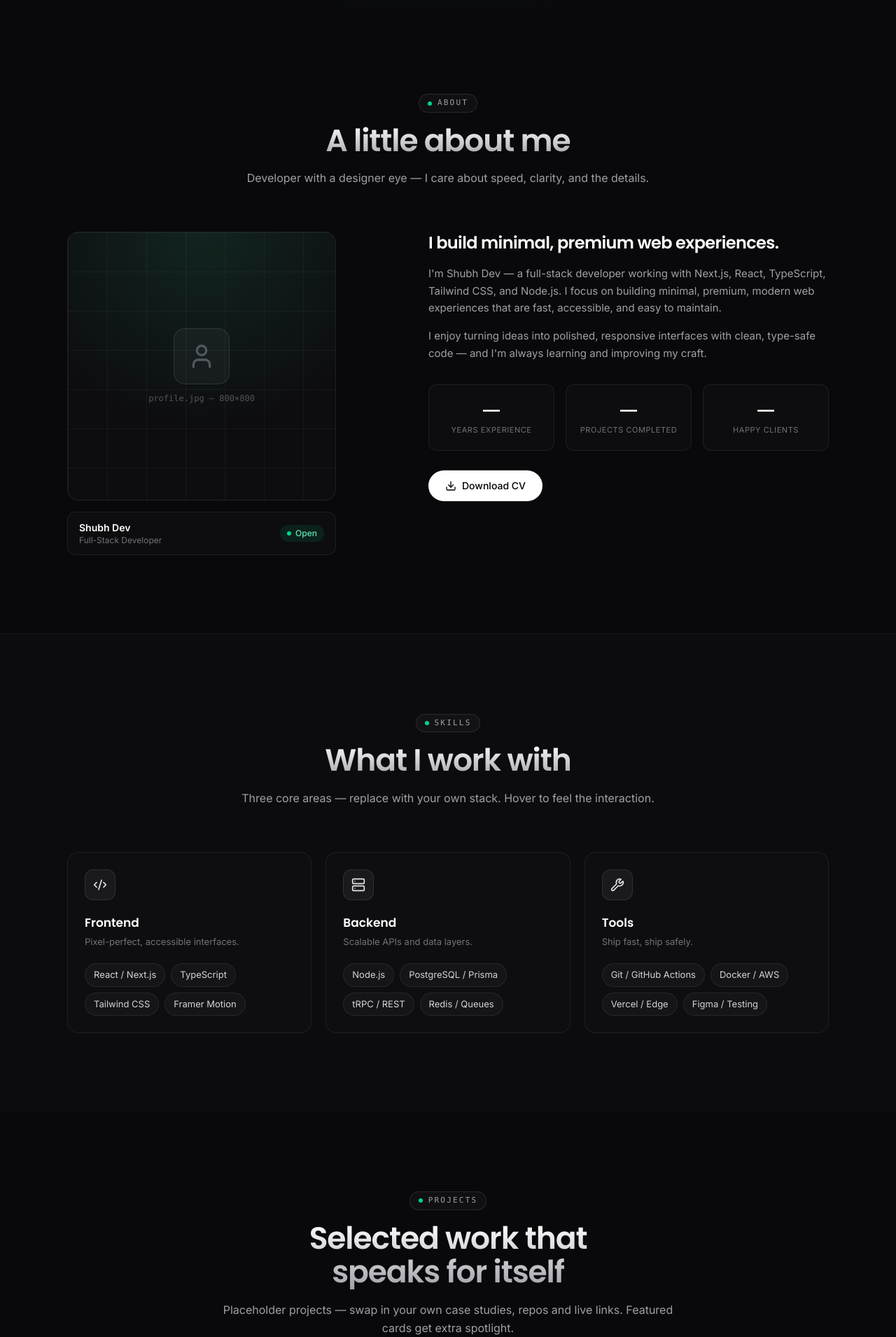
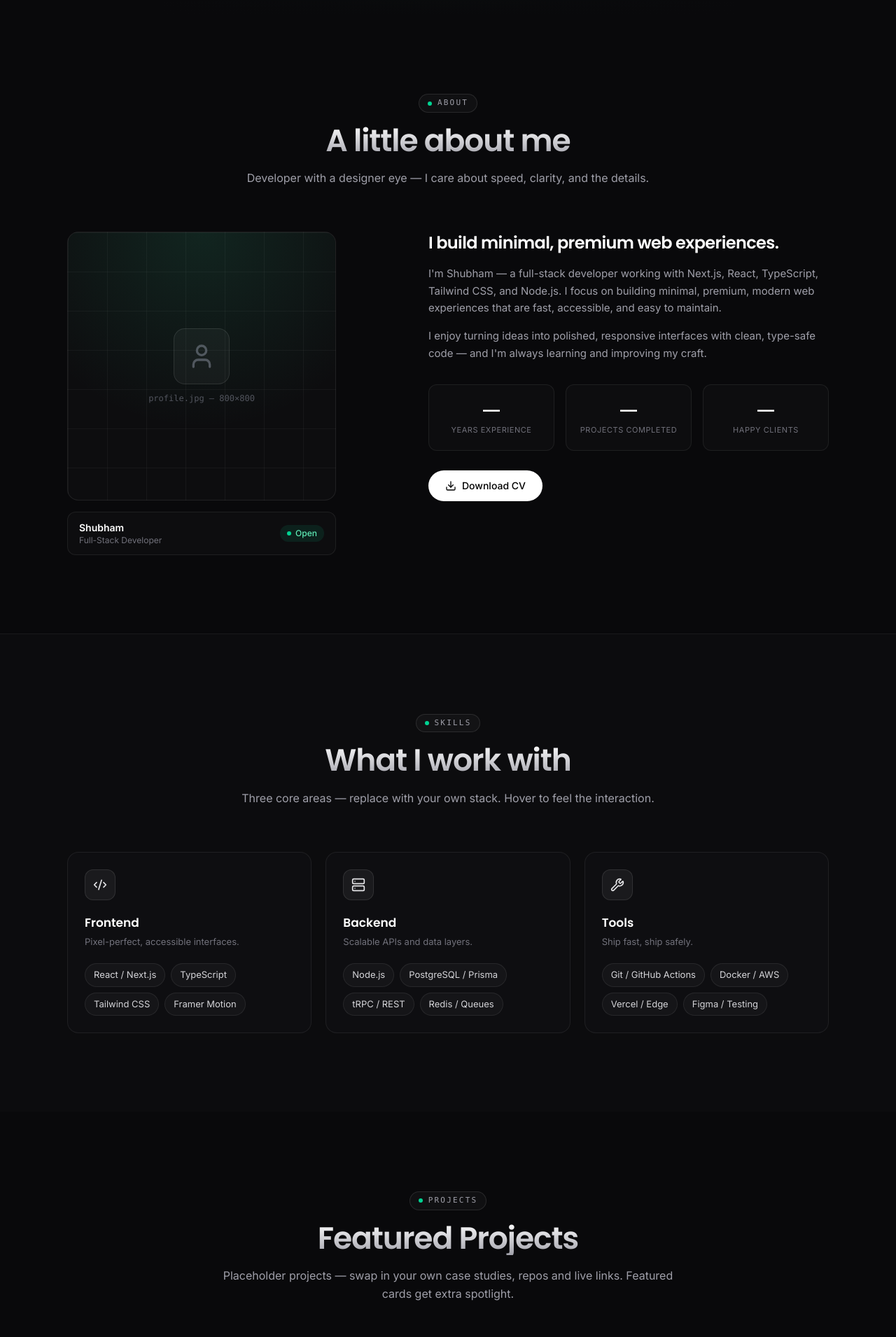
Before and after one commit to shubham17290/shubham-portfolio, a Next.js app: page / in a window 1280 px wide. Shown: the part 887-2797 px from the top of the page at 70% size. Built offline with nearby package versions, Linux system fonts and the light colour scheme.

Commit message:
fixing shubham

```diff
--- a/src/app/layout.tsx
+++ b/src/app/layout.tsx
@@ -22,15 +22,15 @@ export const metadata: Metadata = {
   metadataBase: new URL("https://example.com"),
 
   title: {
-    default: "Shubh Dev — Full-Stack Developer & Designer",
-    template: "%s | Shubh Dev"
+    default: "Shubham — Full-Stack Developer & Designer",
+    template: "%s | Shubham"
   },
 
   description:
-    "Portfolio of Shubh Dev, a full-stack developer crafting minimal, premium web experiences with Next.js, TypeScript, and modern design.",
+    "Portfolio of Shubham, a full-stack developer crafting minimal, premium web experiences with Next.js, TypeScript, and modern design.",
 
   keywords: [
-    "Shubh Dev",
+    "Shubham",
     "portfolio",
     "full-stack developer",
     "Next.js",
@@ -44,19 +44,19 @@ export const metadata: Metadata = {
 
   authors: [
     {
-      name: "Shubh Dev",
+      name: "Shubham",
       url: "https://example.com"
     }
   ],
 
-  creator: "Shubh Dev",
+  creator: "Shubham",
 
   openGraph: {
     type: "website",
     locale: "en_US",
     url: "https://example.com",
-    siteName: "Shubh Dev — Portfolio",
-    title: "Shubh Dev — Full-Stack Developer & Designer",
+    siteName: "Shubham — Portfolio",
+    title: "Shubham — Full-Stack Developer & Designer",
     description:
       "I build minimal, premium web experiences with Next.js, TypeScript and thoughtful design.",
     images: [
@@ -64,14 +64,14 @@ export const metadata: Metadata = {
         url: "/og.svg",
         width: 1200,
         height: 630,
-        alt: "Shubh Dev — Portfolio"
+        alt: "Shubham — Portfolio"
       }
     ]
   },
 
   twitter: {
     card: "summary_large_image",
-    title: "Shubh Dev — Full-Stack Developer",
+    title: "Shubham — Full-Stack Developer",
     description:
       "Minimal, premium web experiences built with Next.js and TypeScript.",
     images: ["/og.svg"]
--- a/src/components/Projects.tsx
+++ b/src/components/Projects.tsx
@@ -11,7 +11,7 @@ export default function Projects() {
       <div className="mx-auto max-w-6xl px-5 sm:px-8">
         <SectionHeading
           eyebrow="Projects"
-          title="Selected work that speaks for itself"
+          title="Featured Projects"
           description="Placeholder projects — swap in your own case studies, repos and live links. Featured cards get extra spotlight."
         />
 
@@ -29,7 +29,7 @@ export default function Projects() {
             >
               {/* Thumbnail placeholder */}
               <div className="relative aspect-[16/9] overflow-hidden bg-gradient-to-br from-zinc-800 via-zinc-900 to-black">
-                <div className="bg-grid absolute inset-0 opacity-60" />
+                <div className="bg-grid absolute inset-0 opacity-60 transition-transform duration-500 group-hover:scale-105" />
                 <div className="absolute inset-0 flex items-center justify-center">
                   <span className="flex h-14 w-14 items-center justify-center rounded-2xl border border-white/10 bg-white/[0.06] backdrop-blur transition-transform group-hover:scale-110">
                     <FolderGit2 className="h-6 w-6 text-zinc-300" />
--- a/src/lib/data.ts
+++ b/src/lib/data.ts
@@ -8,7 +8,7 @@ import {
 /* ── Site ─────────────────────────────────────────── */
 // TODO: replace email + social URLs below with your real info.
 export const siteConfig = {
-  name: "Shubh Dev",
+  name: "Shubham",
   role: "Full-Stack Developer",
   tagline: "I build minimal, premium web experiences.",
   description:
@@ -181,7 +181,7 @@ export const projects: Project[] = [
 
 /* ── About ────────────────────────────────────────── */
 export const aboutParagraphs = [
-  "I'm Shubh Dev — a full-stack developer working with Next.js, React, TypeScript, Tailwind CSS, and Node.js. I focus on building minimal, premium, modern web experiences that are fast, accessible, and easy to maintain.",
+  "I'm Shubham — a full-stack developer working with Next.js, React, TypeScript, Tailwind CSS, and Node.js. I focus on building minimal, premium, modern web experiences that are fast, accessible, and easy to maintain.",
   "I enjoy turning ideas into polished, responsive interfaces with clean, type-safe code — and I'm always learning and improving my craft.",
 ];
 
```
Also changed, not shown: public/og.svg, 1 other file (tests, documents, lock files or other folders).
